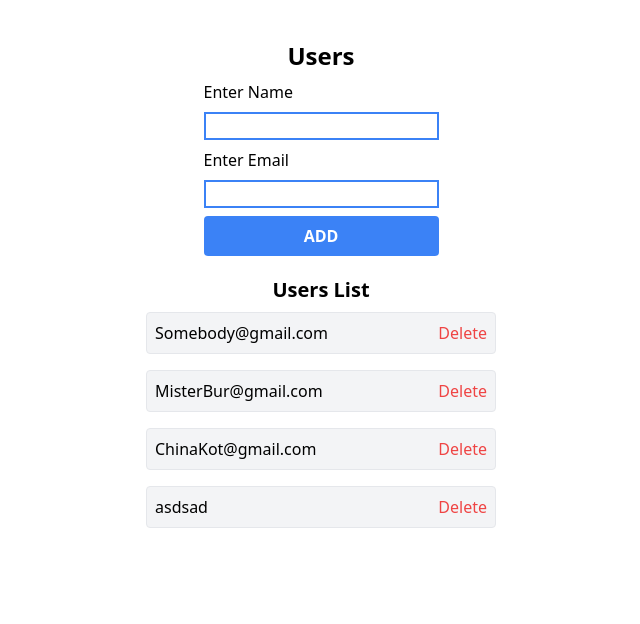
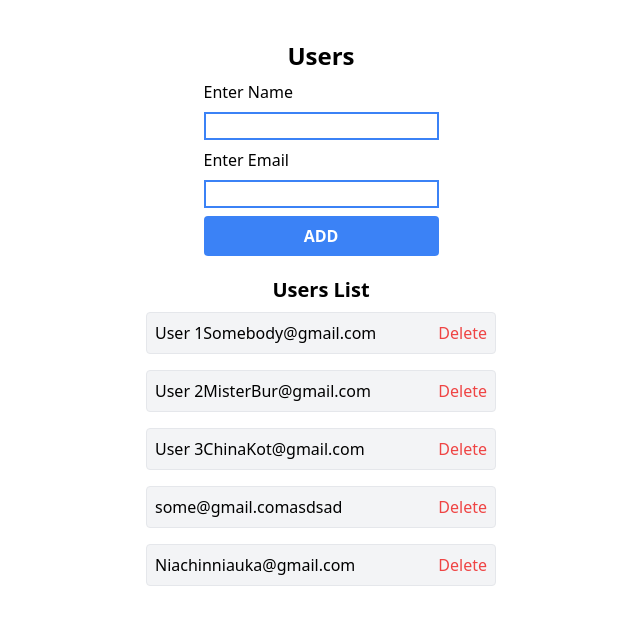
Before and after one commit to alexandrkadai/todo19, a React (Vite) app: page / in a window 1280 px wide. Shown: the top 624 px of the page, without its empty margins (319-959 px from the left). Built offline with nearby package versions, Linux system fonts and the light colour scheme; data requests are answered from the project's data file.

Commit message:
useTranstion

```diff
--- a/db.json
+++ b/db.json
@@ -1,19 +1,19 @@
 {
   "tasks": [
     {
-      "id": 1,
+      "id": "1",
       "title": "Task 1",
       "description": "Description 1",
       "done": false
     },
     {
-      "id": 2,
+      "id": "2",
       "title": "Task 2",
       "description": "Description 2",
       "done": false
     },
     {
-      "id": 3,
+      "id": "3",
       "title": "Task 3",
       "description": "Description 3",
       "done": false
@@ -21,17 +21,17 @@
   ],
   "users": [
     {
-      "id": 1,
+      "id": "1",
       "name": "User 1",
       "email": "Somebody@gmail.com "
     },
     {
-      "id": 2,
+      "id": "2",
       "name": "User 2",
       "email": "MisterBur@gmail.com"
     },
     {
-      "id": 3,
+      "id": "3",
       "name": "User 3",
       "email": "ChinaKot@gmail.com"
     },
@@ -39,6 +39,11 @@
       "id": "3732064a-d3b2-46a9-8a3a-e9cab0caa07d",
       "name": "some@gmail.com",
       "email": "asdsad"
+    },
+    {
+      "id": "dc6b3a64-8d34-4ba5-b865-bb54e9376368",
+      "name": "Niachin",
+      "email": "niauka@gmail.com"
     }
   ]
 }
--- a/src/pages/users/page.tsx
+++ b/src/pages/users/page.tsx
@@ -1,5 +1,5 @@
-import { Suspense, use, useState } from 'react';
-import { createUser, fetchUsers } from '../../shared/api';
+import { startTransition, Suspense, use, useState, useTransition } from 'react';
+import { createUser, deleteUser, fetchUsers } from '../../shared/api';
 
 type User = {
   id: string;
@@ -11,9 +11,9 @@ const defaultUsersPromise = fetchUsers();
 
 export function UserPage() {
   const [usersPromise, setUsersPromise] = useState(defaultUsersPromise);
-  const refetchUsers = () => {
-    setUsersPromise(fetchUsers());
-  };
+
+  const refetchUsers = () => startTransition(() => setUsersPromise(fetchUsers()));
+
   return (
     <main className="mx-auto flex flex-col p-4 pt-10">
       <h1 className="flex items-center justify-center text-2xl font-bold">
@@ -24,38 +24,56 @@ export function UserPage() {
       </section>
       <section className="flex flex-col items-center justify-center">
         <Suspense fallback={<div>Loading .... </div>}>
-          <UsersList usersPromise={usersPromise} />
+          <UsersList usersPromise={usersPromise} refetchUsers={refetchUsers}/>
         </Suspense>
       </section>
     </main>
   );
 }
 export function CreateUserForm({ refetchUsers }: { refetchUsers: () => void }) {
-  const [email,setEmail] = useState("");
-  const [name, setName] = useState("");
+  const [email, setEmail] = useState('');
+  const [name, setName] = useState('');
 
-  const handleSubmit = async (e: React.FormEvent) =>{
+  const [isePending, startTransition] = useTransition();
+
+  const handleSubmit = async (e: React.FormEvent) => {
     e.preventDefault();
-   await createUser({
-       id: crypto.randomUUID(),
+    startTransition(async () => {
+      await createUser({
+        id: crypto.randomUUID(),
         name,
         email,
+      });
+
+        refetchUsers();
+        setName('');
+        setEmail('');
+
     });
-    refetchUsers();
-    setName("");
-    setEmail("");
   };
 
   return (
     <form className="mx-auto flex flex-col gap-2" onSubmit={handleSubmit}>
-
       <label htmlFor="name">Enter Name</label>
-      <input name="name" type="text" className="border-2 border-blue-500" value={name} onChange={(e) => setEmail(e.target.value)}/>
+      <input
+        name="name"
+        type="text"
+        className="border-2 border-blue-500"
+        value={name}
+        onChange={(e) => setName(e.target.value)}
+      />
       <label htmlFor="email">Enter Email</label>
-      <input name="email" type="email" className="border-2 border-blue-500" value={email} onChange={(e) => setName(e.target.value)}/>
+      <input
+        name="email"
+        type="email"
+        className="border-2 border-blue-500"
+        value={email}
+        onChange={(e) => setEmail(e.target.value)}
+      />
       <button
-        className="rounded bg-blue-500 px-4 py-2 font-bold text-white hover:bg-blue-700"
+        className="rounded bg-blue-500 px-4 py-2 font-bold text-white hover:bg-blue-700 disabled:bg-gray-300"
         type="submit"
+        disabled={isePending}
       >
         ADD
       </button>
@@ -63,7 +81,7 @@ export function CreateUserForm({ refetchUsers }: { refetchUsers: () => void }) {
   );
 }
 
-export function UsersList({ usersPromise }: { usersPromise: Promise<User[]> }) {
+export function UsersList({ usersPromise, refetchUsers }: { usersPromise: Promise<User[]>, refetchUsers: () => void }) {
   const users = use(usersPromise);
 
   return (
@@ -73,18 +91,29 @@ export function UsersList({ usersPromise }: { usersPromise: Promise<User[]> }) {
       </h2>
       <div className="flex flex-col">
         {users.map((user) => (
-          <UserCard user={user} key={user.id} />
+          <UserCard user={user} key={user.id} refetchUsers={refetchUsers}/>
         ))}
       </div>
     </>
   );
 }
 
-export function UserCard({ user }: { user: User }) {
+export function UserCard({ user,refetchUsers }: { user: User, refetchUsers: () => void }) {
+  const [isePending, startTransition] = useTransition();
+
+  const handleDelete = async() => {
+    startTransition(async () => {
+      await deleteUser(user.id);
+        refetchUsers();
+
+    });
+  };
+
   return (
-    <div className="m-2 flex w-[350px] rounded border bg-gray-100 p-2">
+    <div className="m-2 flex w-[350px] gap-5 rounded border bg-gray-100 p-2">
+      {user.name}
       {user.email}
-      <button type="button" className="ml-auto text-red-500">
+      <button onClick={handleDelete} type="button" className="ml-auto text-red-500 disabled:text-black" disabled={isePending}>
         Delete
       </button>
     </div>
--- a/src/shared/api.ts
+++ b/src/shared/api.ts
@@ -21,7 +21,7 @@ export function createUser(user: User) {
 }
 
 export function deleteUser(id: string) {
-  return fetch(`http:localhost:3001/users/${id}`, {
+  return fetch(`http://localhost:3001/users/${id}`, {
     method: 'Delete',
   }).then((res) => res.json());
 }
```
